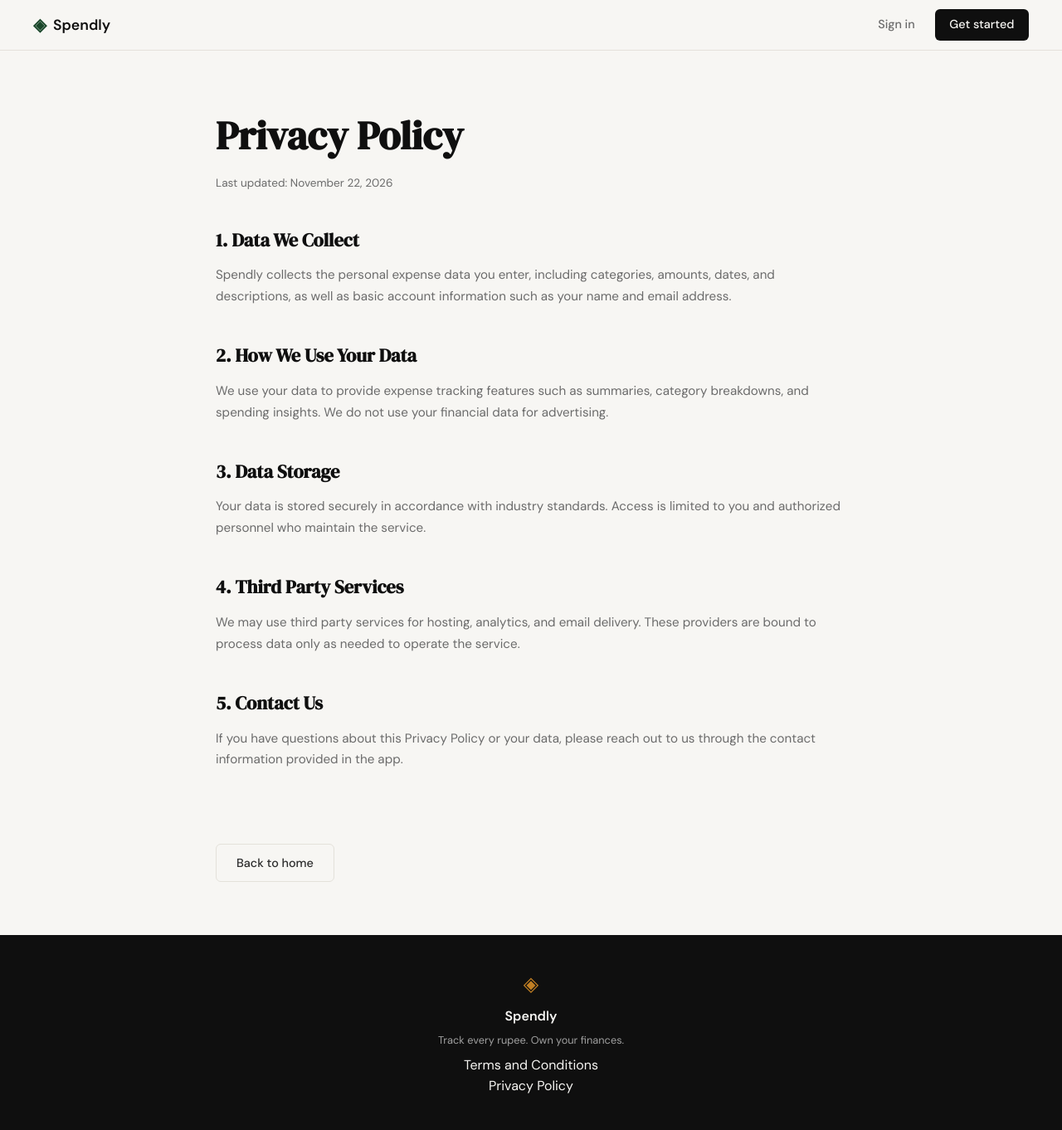
After one commit to Daksh-Rtx/spendly, a Flask app: page /privacy in a window 1280 px wide. The commit adds this page. Shown: the whole page at 83% size. Run offline with Flask 3, Linux system fonts and the light colour scheme.

Commit message:
landing: add privacy policy page and route

```diff
--- a/app.py
+++ b/app.py
@@ -25,6 +25,11 @@ def login():
 @app.route("/terms")
 def terms():
     return render_template("terms.html")
+
+
+@app.route("/privacy")
+def privacy():
+    return render_template("privacy.html")
 
 
 # ------------------------------------------------------------------ #
--- a/static/css/style.css
+++ b/static/css/style.css
@@ -545,6 +545,43 @@ a { color: inherit; text-decoration: none; }
 .terms-back { margin-top: 3rem; }
 
 /* ------------------------------------------------------------------ */
+/* Privacy page                                                        */
+/* ------------------------------------------------------------------ */
+
+.privacy-section { padding: 4rem 2rem; }
+
+.privacy-inner { max-width: 760px; margin: 0 auto; }
+
+.privacy-title {
+    font-family: var(--font-display);
+    font-size: clamp(2rem, 4vw, 3rem);
+    color: var(--ink);
+    margin-bottom: 0.5rem;
+}
+
+.privacy-updated { font-size: 0.85rem; color: var(--ink-muted); margin-bottom: 2.5rem; }
+
+.privacy-body section { margin-bottom: 2.5rem; }
+
+.privacy-body h2 {
+    font-family: var(--font-display);
+    font-size: 1.4rem;
+    color: var(--ink);
+    margin-bottom: 0.75rem;
+}
+
+.privacy-body p {
+    font-size: 0.95rem;
+    color: var(--ink-muted);
+    line-height: 1.7;
+    margin-bottom: 0.75rem;
+}
+
+.privacy-body p:last-child { margin-bottom: 0; }
+
+.privacy-back { margin-top: 3rem; }
+
+/* ------------------------------------------------------------------ */
 /* Responsive                                                          */
 /* ------------------------------------------------------------------ */
 
--- a/templates/base.html
+++ b/templates/base.html
@@ -36,7 +36,7 @@
             <p class="footer-copy">Track every rupee. Own your finances.</p>
             <div class="footer-links">
                 <a href="/terms">Terms and Conditions</a><br>
-                <a href="#">Privacy Policy</a>
+                <a href="/privacy">Privacy Policy</a>
             </div>
         </div>
     </footer>
--- /dev/null
+++ b/templates/privacy.html
@@ -0,0 +1,44 @@
+{% extends "base.html" %}
+
+{% block title %}Spendly — Privacy Policy{% endblock %}
+
+{% block content %}
+
+<section class="privacy-section">
+    <div class="privacy-inner">
+        <h1 class="privacy-title">Privacy Policy</h1>
+        <p class="privacy-updated">Last updated: November 22, 2026</p>
+
+        <div class="privacy-body">
+            <section>
+                <h2>1. Data We Collect</h2>
+                <p>Spendly collects the personal expense data you enter, including categories, amounts, dates, and descriptions, as well as basic account information such as your name and email address.</p>
+            </section>
+
+            <section>
+                <h2>2. How We Use Your Data</h2>
+                <p>We use your data to provide expense tracking features such as summaries, category breakdowns, and spending insights. We do not use your financial data for advertising.</p>
+            </section>
+
+            <section>
+                <h2>3. Data Storage</h2>
+                <p>Your data is stored securely in accordance with industry standards. Access is limited to you and authorized personnel who maintain the service.</p>
+            </section>
+
+            <section>
+                <h2>4. Third Party Services</h2>
+                <p>We may use third party services for hosting, analytics, and email delivery. These providers are bound to process data only as needed to operate the service.</p>
+            </section>
+
+            <section>
+                <h2>5. Contact Us</h2>
+                <p>If you have questions about this Privacy Policy or your data, please reach out to us through the contact information provided in the app.</p>
+            </section>
+        </div>
+
+        <a href="{{ url_for('landing') }}" class="btn-ghost privacy-back">Back to home</a>
+
+    </div>
+</section>
+
+{% endblock %}
```
